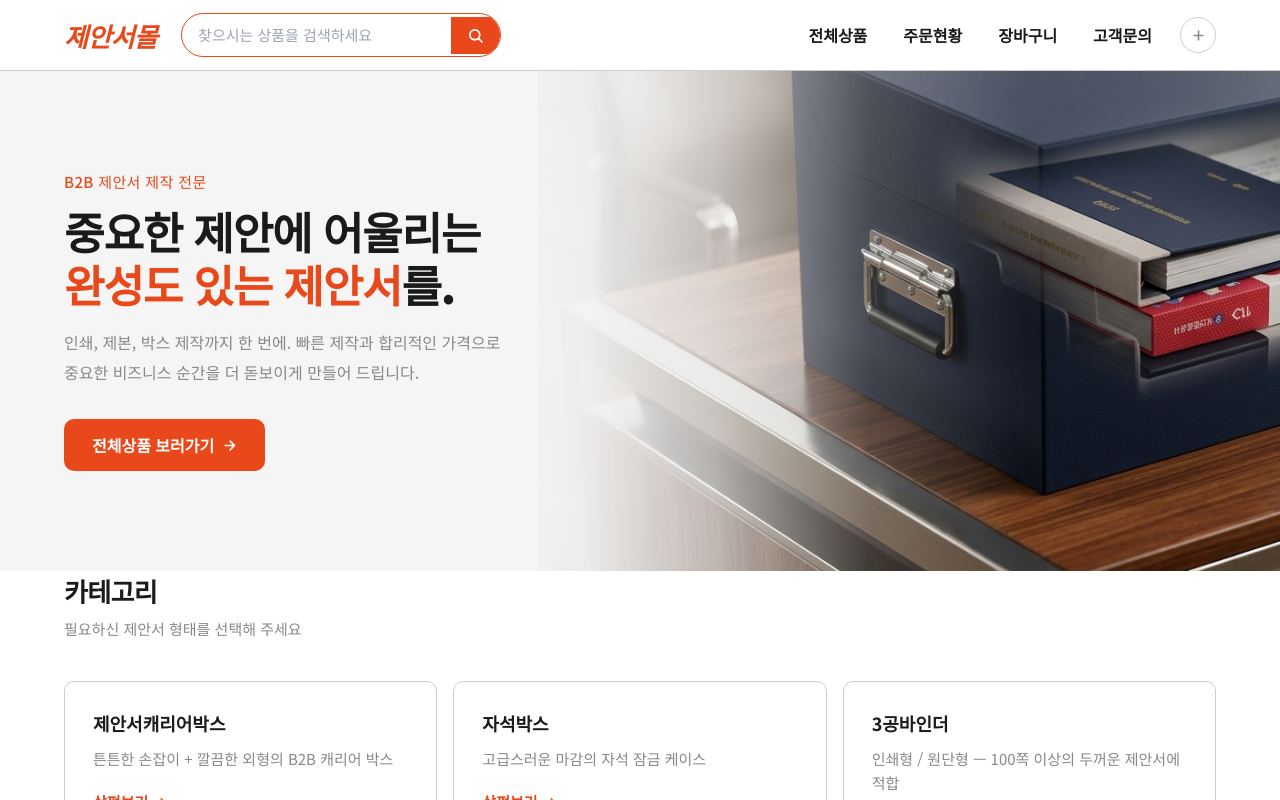
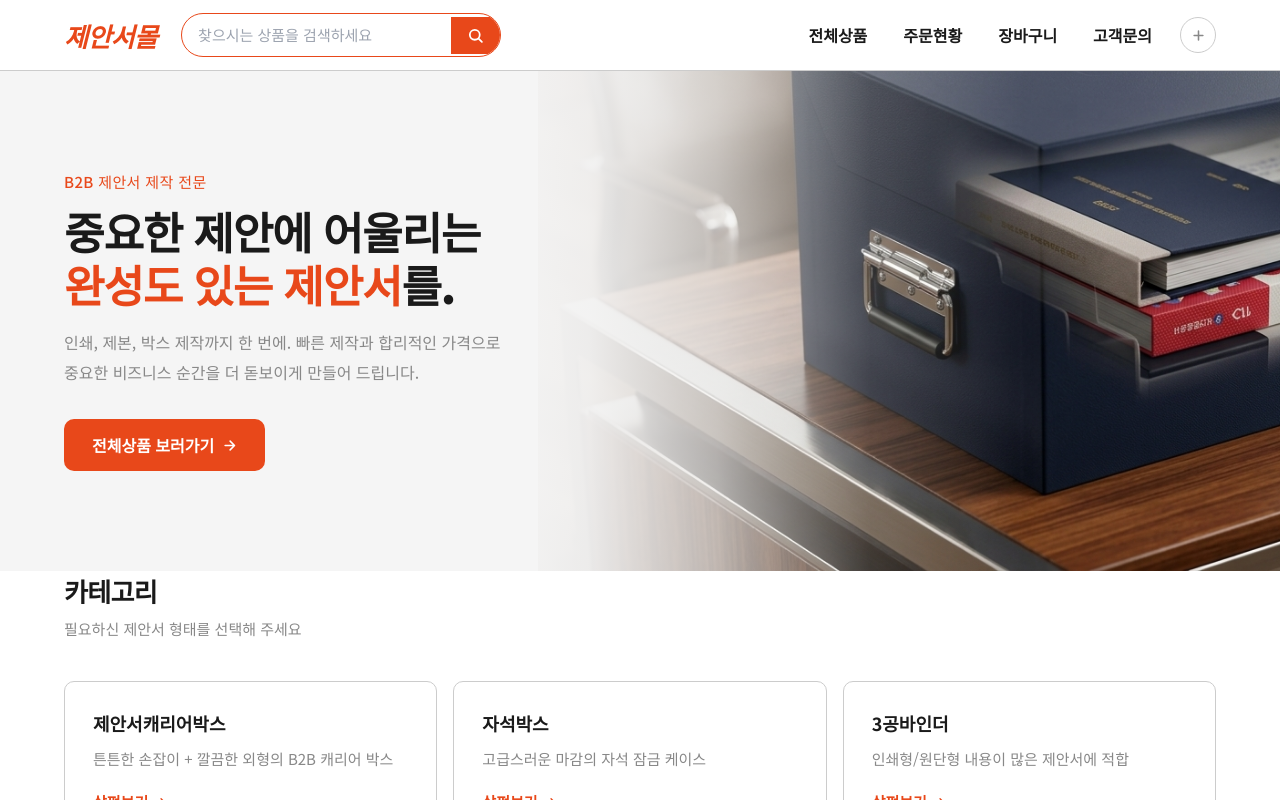
Before and after one commit to hyunghojeung/proposal-mall, a Next.js app: page / in a window 1280 px wide. Shown: the top 800 px of the page. Built offline with nearby package versions, Linux system fonts and the light colour scheme; no server answers.

Commit message:
fix: 3공바인더 카테고리 설명 문구 수정

```diff
--- a/src/app/page.tsx
+++ b/src/app/page.tsx
@@ -16,7 +16,7 @@ const CATEGORIES = [
   },
   {
     title: "3공바인더",
-    desc: "인쇄형 / 원단형 — 100쪽 이상의 두꺼운 제안서에 적합",
+    desc: "인쇄형/원단형 내용이 많은 제안서에 적합",
     href: "/products?cat=binding-3-ring",
   },
   {
```
